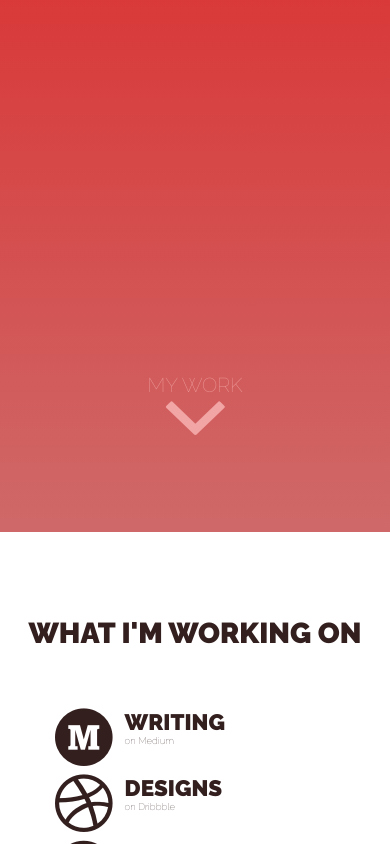
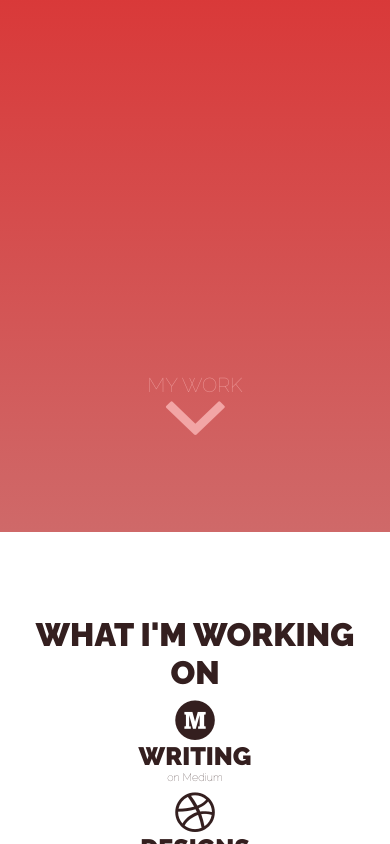
Before and after one commit to exygen/website, a plain HTML site: page index.html in a window 390 px wide. Shown: the part 1156-2000 px from the top of the page. Drawn offline with nearby package versions, Linux system fonts and the light colour scheme.

Commit message:
small responsive fixes

```diff
--- a/index.html
+++ b/index.html
@@ -1,6 +1,6 @@
 <html>
   <head>
-    <title>Nick Wientge, Meteor.js Developer and Designer - Las Vegas, NV</title>
+    <title>Nick Wientge - Meteor.js Developer and Designer - Las Vegas, NV</title>
     <meta name="viewport" content="width=device-width, initial-scale=1.0">
     <link href='http://fonts.googleapis.com/css?family=Raleway:900,700,100' rel='stylesheet' type='text/css'>
     <link rel="stylesheet" href="styles/normalize.css" media="screen">
--- a/styles/style.css
+++ b/styles/style.css
@@ -20,7 +20,7 @@ html, body {
   background: #fff;
   font-weight: 100;
   -webkit-font-smoothing: antialiased;
-  font-size: 16px;
+  font-size: 18px;
 }
   @media (min-width: 568px) {
     html, body {
@@ -124,6 +124,11 @@ nav {
   right: 1rem;
   z-index: 900;
 }
+  @media (max-width: 568px) {
+    nav {
+      display: none;
+    }
+  }
   nav ul {
     list-style: none;
     margin: 0;
@@ -320,21 +325,23 @@ a.work-link {
     font-size: 0.6rem;
     text-transform: none;
   }
-  @media (max-width: 769px) {
+  @media (max-width: 569px) {
     .work-links {
-      padding: 6vh 0;
+      padding: 0;
+      /*text-align: center;*/
     }
     a.work-link {
       display: block;
-      width: 280px;
-      text-align: left;
+      width: 100%;
+      /*text-align: left;*/
       clear: both;
       margin: 0.5rem auto;
-      height: 3.6rem;
+      /*height: 3.6rem;*/
     }
     a.work-link i {
-      float: left;
-      margin-right: 12px;
+      font-size: 2.2rem;
+      /*float: left;*/
+      /*margin-right: 12px;*/
     }
   }
 
```
